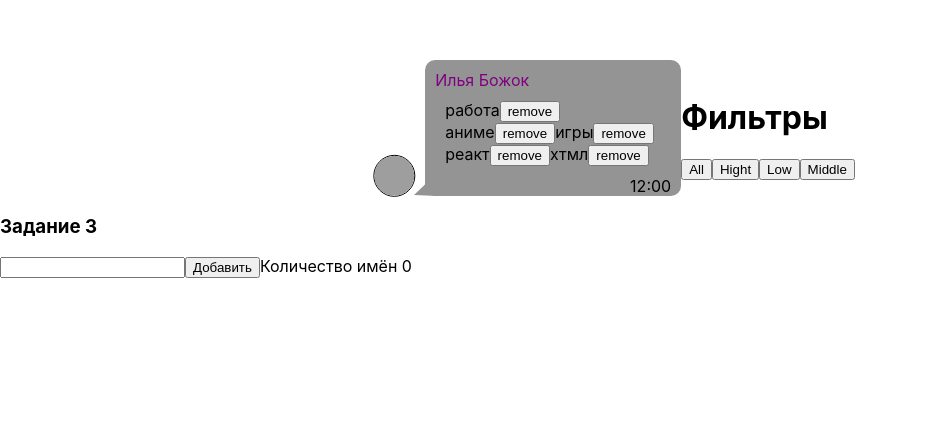
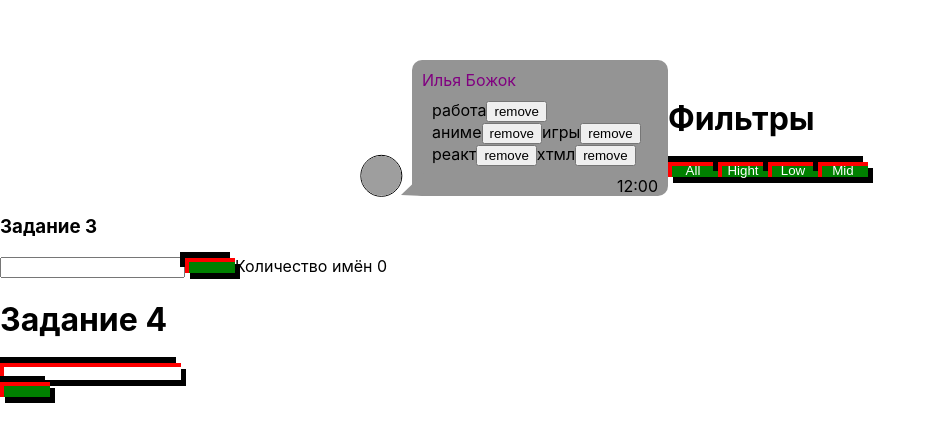
Before and after one commit to Prough123/zadanie-one, a React (Create React App) app: page / in a window 1280 px wide. Shown: the part 140-582 px from the top of the page, without its empty margins (0-936 px from the left). Built offline with nearby package versions, Linux system fonts and the light colour scheme; grey boxes are pictures that could not be loaded.

Commit message:
My new customize input , button and validation input

```diff
--- a/src/App.tsx
+++ b/src/App.tsx
@@ -1,16 +1,21 @@
-import React, {useState} from 'react';
+import React, {ChangeEvent, DetailedHTMLProps, InputHTMLAttributes, KeyboardEvent, useState} from 'react';
 import './App.css';
 import MessageContent from "./components/messageContent/messageContent";
 import GreetNewComer from "./components/GreetNewComer/GreetNewComer"
 import {v1} from "uuid";
+import InputNya from "./components/MyNewInput/MyNewInput";
+import ButtonNya from "./components/MyNewButton/MyNewButton";
+
+
 
 
 export type FilterValueType = "all" | "hight" | "low" | "middle";
 
+
 type AddedNameType = {
-        id: string,
-        name: string,
-    }
+    id: string,
+    name: string,
+}
 
 
 function App() {
@@ -31,14 +36,22 @@ function App() {
         {id: 5, n: "хтмл", p: "low"}
     ])
 
-    let [name, setName] = useState<Array<AddedNameType>>([])
+    let [names, setNames] = useState<Array<AddedNameType>>([])
+
+    let [name, setName] = useState<string>("")
 
     let [filter, setFilter] = useState<FilterValueType>("all")
 
-    function addName(titleName:string) {
-        let nameCount = {id: v1(), name: titleName}
-        setName([...name, nameCount])
-        console.log(name.length)
+    let [error, serError] = useState<string | null>(null)
+
+    function addName(titleName: string) {
+        if(titleName.trim() !== ""){
+            let nameCount = {id: v1(), name: titleName}
+            setNames([...names, nameCount])
+            setName("")
+        } else {
+            serError('Title is required')
+        }
     }
 
     const removeDoings = (id: number) => {
@@ -54,6 +67,12 @@ function App() {
         workForMessageContent = work.filter(work => work.p === filter)
     }
 
+    const OnChange = (e: ChangeEvent<HTMLInputElement>) => {
+            setName(e.currentTarget.value)
+    }
+
+
+
     return (
         <div className="App">
             <MessageContent
@@ -62,8 +81,10 @@ function App() {
                 removeDoings={removeDoings}
                 changeFilter={changeFilter}
             />
-
-            <GreetNewComer arrayName={name} addName={addName}/>
+            <GreetNewComer arrayName={names} addName={addName}/>
+            <h1>Задание 4</h1>
+            <InputNya error={error} value={name} onChange={OnChange}  onEnter={() => addName(name)}/>
+            <ButtonNya />
         </div>
     );
 }
--- a/src/components/GreetNewComer/GreetNewComer.tsx
+++ b/src/components/GreetNewComer/GreetNewComer.tsx
@@ -1,6 +1,5 @@
 import React, {ChangeEvent, KeyboardEvent, useState} from 'react'
-import {Simulate} from "react-dom/test-utils";
-
+import ButtonNya from "../MyNewButton/MyNewButton";
 
 
 type addNameProps = {
@@ -17,12 +16,10 @@ function GreetNewComer(props: addNameProps) {
 
 
     const HandlerHelloName = () => {
-        if (name) {
+        if (name !== "") {
             alert(`${name} привет`)
             props.addName(name)
             setName('')
-        } else {
-            alert('Пустота')
         }
     }
 
@@ -42,7 +39,7 @@ function GreetNewComer(props: addNameProps) {
                 value={name}
                 onChange={HandlerInput}
                 onKeyPress={HandlerOnKeyPress}/>
-            <button onClick={HandlerHelloName}>Добавить</button>
+            <ButtonNya onClick={HandlerHelloName}></ButtonNya>
             <span>Количество имён {props.arrayName.length}</span>
         </div>
     )
--- /dev/null
+++ b/src/components/MyNewButton/MyNewButton.module.css
@@ -0,0 +1,31 @@
+
+.wrapper {
+    margin-top: 20px;
+}
+
+.buttonnya{
+    height: 15px;
+    width: 50px;
+    border: none;
+    background-color: green;
+    box-shadow: 4px 4px  red inset,
+                5px 6px black,
+                -5px -6px black;
+    color: white;
+    transition: box-shadow, background-color 1s linear;
+
+}
+
+.buttonnya:focus {
+    outline: none;
+}
+
+.buttonnya:hover{
+    box-shadow: 4px 4px  black inset,
+    5px 6px green,
+    -5px -6px red;
+    color: black;
+    background-color: white;
+    transition: box-shadow 0.5s linear,
+                background-color 0.5s linear;
+}
--- /dev/null
+++ b/src/components/MyNewButton/MyNewButton.tsx
@@ -0,0 +1,11 @@
+import React, {ButtonHTMLAttributes, DetailedHTMLProps} from 'react'
+
+import s from './MyNewButton.module.css'
+
+export type ButtonNyaPropsType = DetailedHTMLProps<ButtonHTMLAttributes<HTMLButtonElement>, HTMLButtonElement>;
+
+
+const ButtonNya = (props:ButtonNyaPropsType) => <button className={s.buttonnya} {...props}/>
+
+
+export default ButtonNya;
--- /dev/null
+++ b/src/components/MyNewInput/MyNewInput.module.css
@@ -0,0 +1,32 @@
+
+.inputnya {
+    border: none;
+    box-shadow: 4px 4px  red inset,
+                5px 6px black,
+                -5px -6px black;
+    margin-right: 10px;
+}
+
+.inputnya:focus{
+    box-shadow: 4px 4px  black inset,
+    5px 6px red,
+    -5px -6px green;
+    transition: box-shadow 1s linear;
+    caret-color: red;
+    color: purple;
+}
+
+.inputnya:hover{
+    box-shadow: 4px 4px  black inset,
+    5px 6px white,
+    -5px -6px white;
+    transition: box-shadow 1s linear;
+}
+
+.inputnya:focus {
+    outline: none;
+}
+
+.error-message{
+    color: red;
+}
--- /dev/null
+++ b/src/components/MyNewInput/MyNewInput.tsx
@@ -0,0 +1,32 @@
+import React, { DetailedHTMLProps, InputHTMLAttributes, KeyboardEvent} from 'react'
+
+import s from './MyNewInput.module.css'
+
+export type InputNyaPropsType = DetailedHTMLProps<InputHTMLAttributes<HTMLInputElement>, HTMLInputElement>
+    & { onEnter?: () => void, error?: string | null} ;
+
+
+
+const InputNya = (props:InputNyaPropsType) => {
+    const {onEnter, error, ...restProps} = props;
+
+    const HandlerOnKeyPress = (e: KeyboardEvent<HTMLInputElement>) => {
+        if (e.charCode === 13) {
+            if (onEnter){
+                onEnter()
+            }
+        }
+    }
+
+
+
+    return (
+        <div className={s.wrapper}>
+            <div className={s.div}>
+                <input  onKeyPress={HandlerOnKeyPress}  className={s.inputnya}  {...restProps} type="text"/>
+                {error && <span className={s.errorMessage}>{error}</span>}
+            </div>
+        </div>
+    );
+};
+export default InputNya;
--- a/src/components/messageContent/messageContent.tsx
+++ b/src/components/messageContent/messageContent.tsx
@@ -1,6 +1,7 @@
 import React from 'react'
 import ModuleCss from './messageContent.module.css'
 import {FilterValueType} from "../../App";
+import ButtonNya from "../MyNewButton/MyNewButton";
 
 
 type ContentProps = {
@@ -56,10 +57,10 @@ const MessageContent = (props: PropsType) => {
             <div>
                 <h1>Фильтры</h1>
                 <div>
-                    <button onClick={() => {props.changeFilter("all")}}>All</button>
-                    <button onClick={() => {props.changeFilter( "hight")}}>Hight</button>
-                    <button onClick={() => {props.changeFilter( "low")}}>Low</button>
-                    <button onClick={() => {props.changeFilter( "middle")}}>Middle</button>
+                    <ButtonNya onClick={() => {props.changeFilter("all")}}>All</ButtonNya>
+                    <ButtonNya onClick={() => {props.changeFilter( "hight")}}>Hight</ButtonNya>
+                    <ButtonNya onClick={() => {props.changeFilter( "low")}}>Low</ButtonNya>
+                    <ButtonNya onClick={() => {props.changeFilter( "middle")}}>Mid</ButtonNya>
                 </div>
             </div>
         </div>
```
